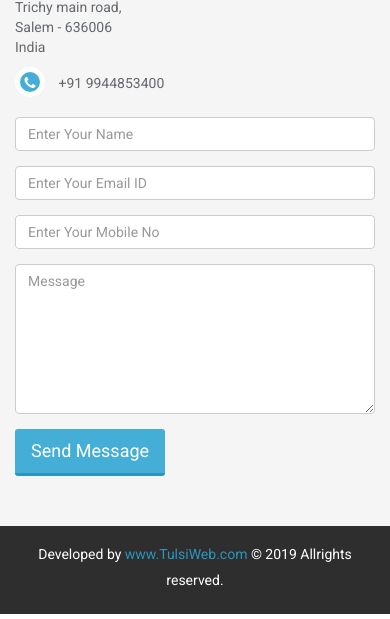
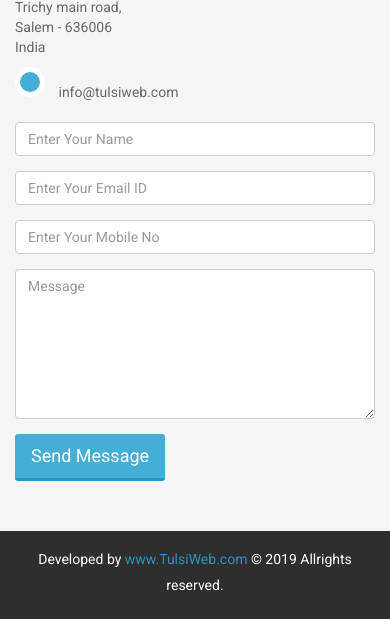
Before and after one commit to commonapps/TulsiWeb_Com, a plain HTML site: page home.html in a window 390 px wide. Shown: the part 7760-8379 px from the top of the page. Drawn offline with Linux system fonts and the light colour scheme; some packages are replaced by stand-ins of ours.

Commit message:
removed mobile and added email

```diff
--- a/home.html
+++ b/home.html
@@ -474,7 +474,7 @@
                             <p><i class="fa fa-map-marker"></i>
 							#46, 2nd street, <br/>Trichy main road, <br/>Salem - 636006 <br/> India
 							</p>
-                            <p><i class="fa fa-phone"></i> +91 9944853400</p>
+                            <p><i class="fa fa-email"></i> info@tulsiweb.com </p>
                         </address>
                     </div>
                 </div>
```
